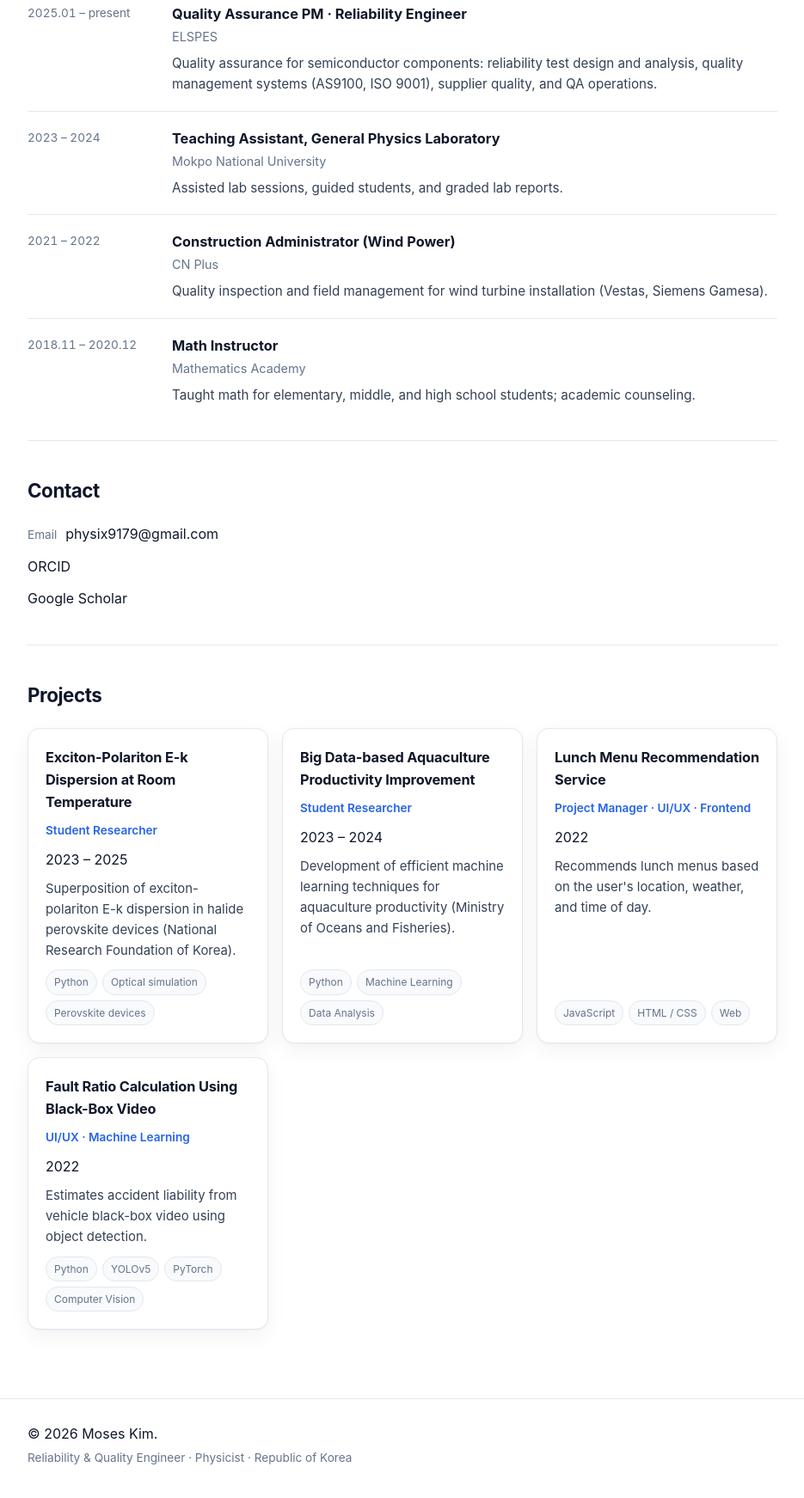
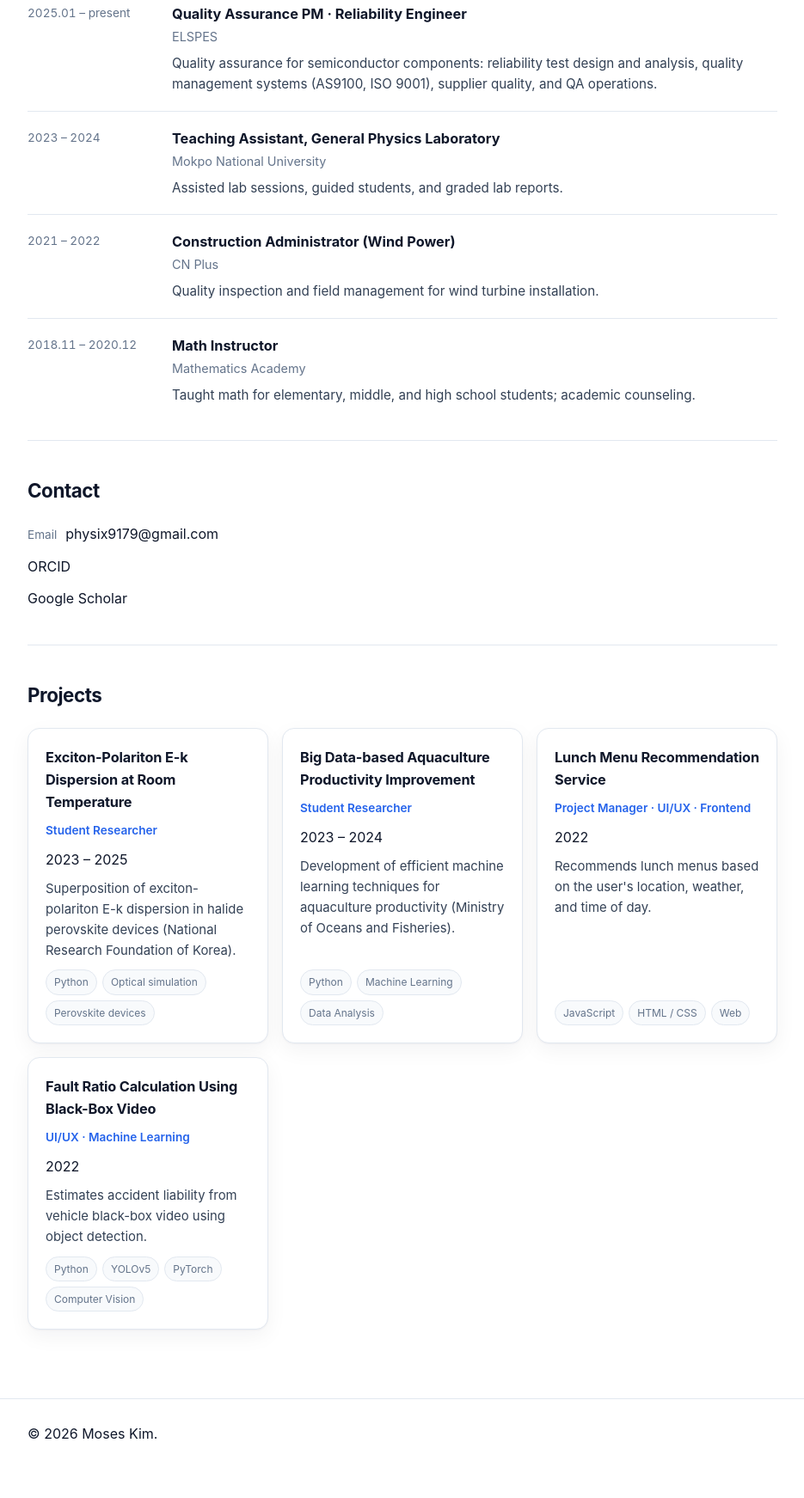
Before and after one commit to momozzang/portfolio, a plain HTML site: page index.html in a window 1280 px wide. Shown: the part 2068-3811 px from the top of the page at 86% size, without its empty margins (172-1107 px from the left). Drawn offline with Linux system fonts and the light colour scheme.

Commit message:
Drop turbine OEM names and footer meta line
Constraint: remove Vestas/Siemens Gamesa mention; drop footer title+location line

Rejected: keep OEM parenthetical | user requested removal

Confidence: high

Scope-risk: narrow

Directive: keep hero/footer minimal

Tested: node --check; live render after deploy

Not-tested: none

```diff
--- a/app.js
+++ b/app.js
@@ -301,8 +301,6 @@
       projects();
     document.getElementById("footNote").textContent =
       "© " + new Date().getFullYear() + " " + t(DATA.profile.name) + ".";
-    document.getElementById("footMeta").textContent =
-      t(DATA.profile.title) + " · " + t(DATA.profile.location);
   }
 
   document
--- a/data.js
+++ b/data.js
@@ -103,8 +103,8 @@ window.PORTFOLIO = {
       role: { en: "Construction Administrator (Wind Power)", ko: "시공 관리 (풍력)" },
       period: "2021 – 2022",
       summary: {
-        en: "Quality inspection and field management for wind turbine installation (Vestas, Siemens Gamesa).",
-        ko: "풍력터빈 설치 현장의 품질 검사 및 현장 관리 (Vestas, Siemens Gamesa).",
+        en: "Quality inspection and field management for wind turbine installation.",
+        ko: "풍력터빈 설치 현장의 품질 검사 및 현장 관리.",
       },
     },
     {
--- a/index.html
+++ b/index.html
@@ -28,7 +28,6 @@
     <footer class="site-footer">
       <div class="wrap">
         <p id="footNote"></p>
-        <p class="muted" id="footMeta"></p>
       </div>
     </footer>
 
```
